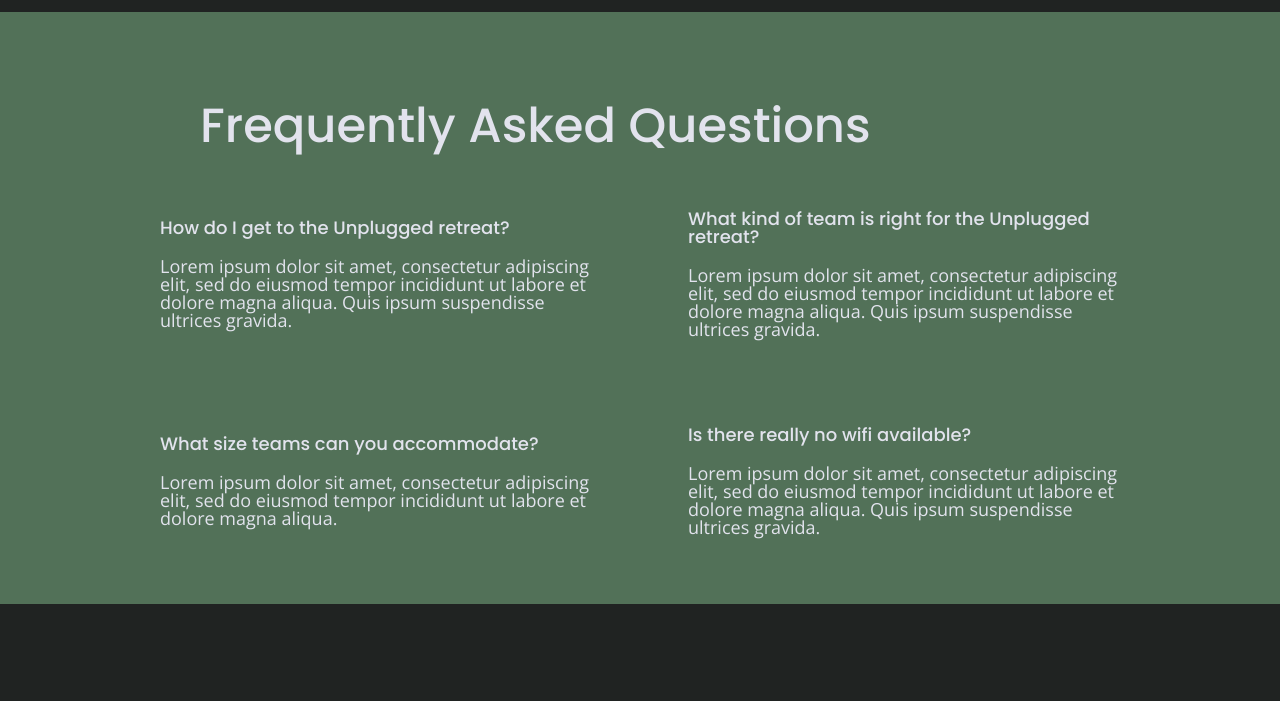
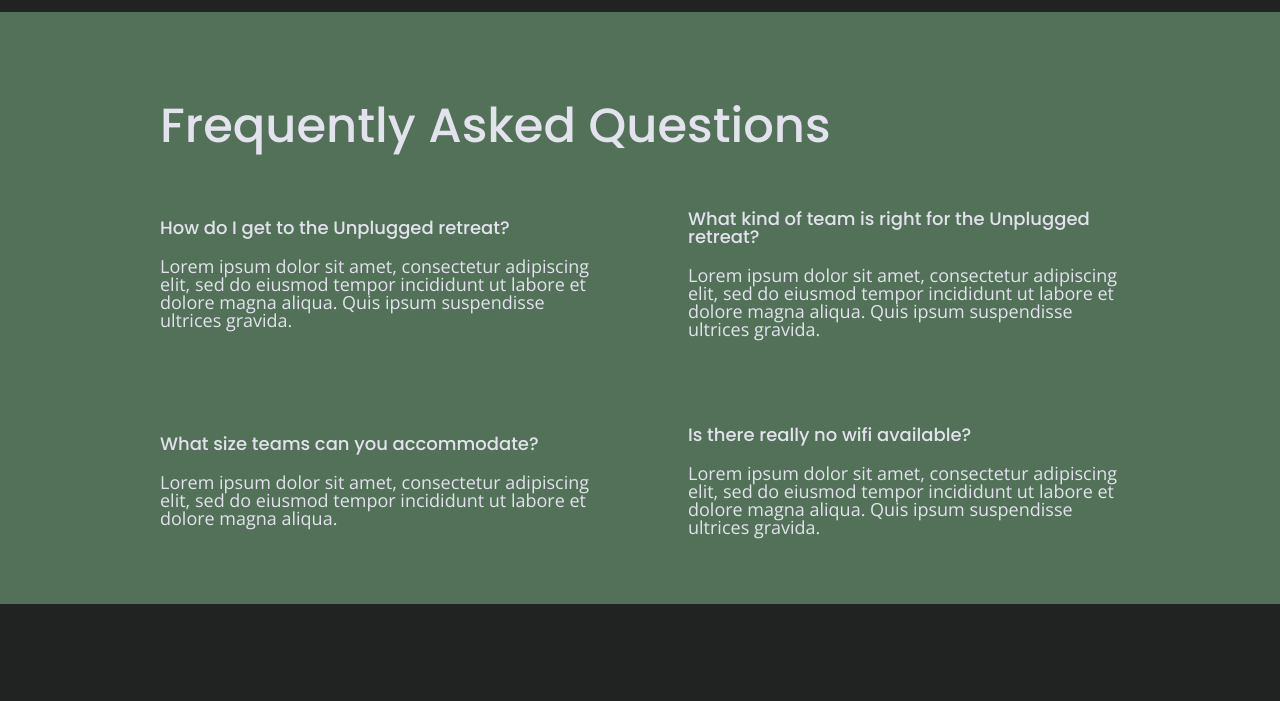
Before and after one commit to SarahHeinz/unplugged-website, a website: page faq/index.html in a window 1280 px wide. Shown: the part 70-771 px from the top of the page. Drawn offline with nearby package versions, Linux system fonts and the light colour scheme.

Commit message:
shipping it

```diff
--- a/css/main.css
+++ b/css/main.css
@@ -474,7 +474,7 @@ input[type=button] {
 }
 
 .faq h2 {
-  margin: 40px;
+  margin: 40px 40px 40px 0;
   line-height: 1;
 }
 
```
